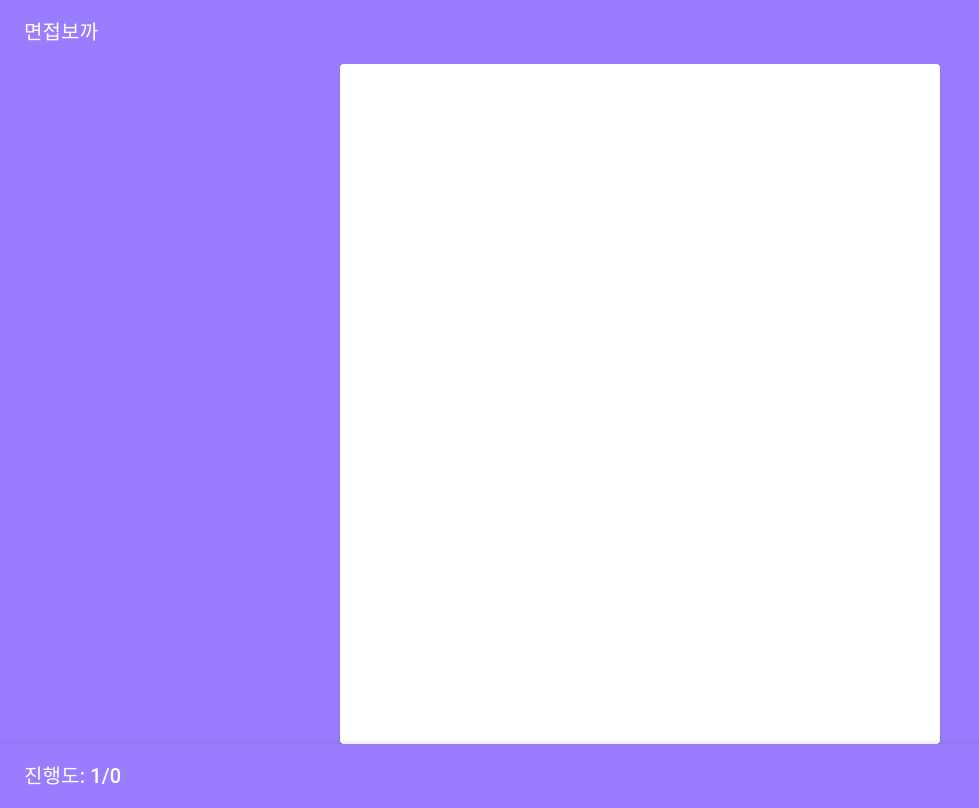
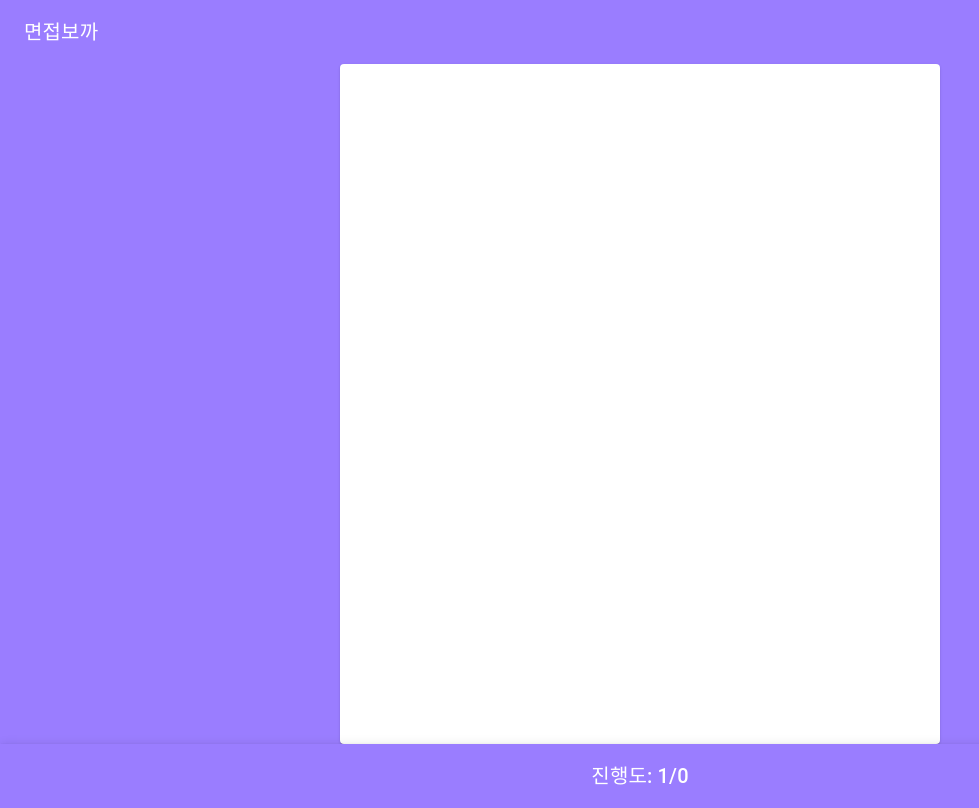
Before and after one commit to motojate/myeonjeob-bokka-front-end, a React (Create React App) app: page /question in a window 1280 px wide. Shown: the whole page, without its empty margins (0-979 px from the left). Built offline with nearby package versions, Linux system fonts and the light colour scheme.

Commit message:
* 푸터 영역 글자 가운데로 정렬

```diff
--- a/src/pages/question/QuestionMain.tsx
+++ b/src/pages/question/QuestionMain.tsx
@@ -71,7 +71,7 @@ const QuestionMain = () => {
         </Container>
       </Box>
       <AppBar position="static" color="primary" sx={{ top: 'auto', bottom: 0 }}>
-        <Toolbar>
+        <Toolbar style={{ justifyContent: 'center' }}>
           <Typography variant="h6">진행도: {`1/${state.count}`}</Typography>
         </Toolbar>
       </AppBar>
```
